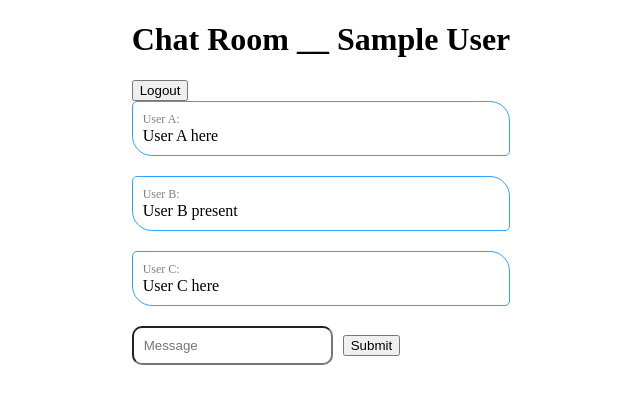
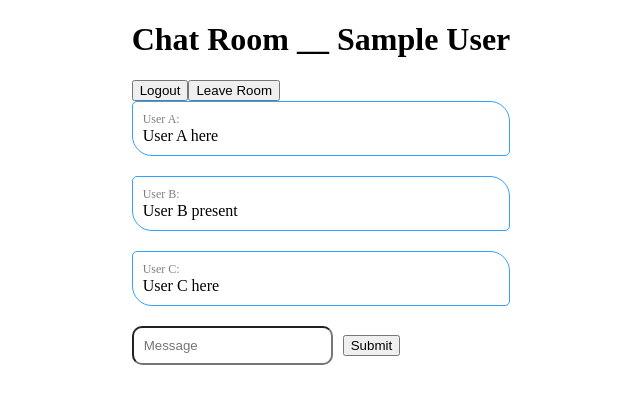
Before and after one commit to Hamzah-Ahmad/MERN_Chat, a React (Create React App) app in the folder frontend/: page /chat/1 in a window 1280 px wide. Before the commit this address led to /. Shown: the top 404 px of the page, without its empty margins (319-959 px from the left). Built offline with nearby package versions, Linux system fonts and the light colour scheme; no server answers; sample sign-in values are in the browser's storage.

Commit message:
Basic functionality complete

```diff
--- a/frontend/src/App.js
+++ b/frontend/src/App.js
@@ -1,11 +1,12 @@
 /* eslint-disable */
 import axios from "axios";
 import React, { useEffect, useContext } from "react";
-import { BrowserRouter as Router, Route } from "react-router-dom";
+import { BrowserRouter as Router, Route, withRouter } from "react-router-dom";
 
 import "./App.css";
 import AuthScreen from "./screens/Auth/AuthScreen";
-import Homescreen from "./screens/Homescreen";
+import HomeScreen from "./screens/HomeScreen";
+import ChatScreen from "./screens/ChatScreen";
 
 import { AuthContext } from "./context/AuthContext";
 import ProtectedRoute from "./components/ProtectedRoute";
@@ -23,15 +24,17 @@ function App(props) {
     const storedData = JSON.parse(localStorage.getItem("userData"));
     if (storedData && storedData.token) {
       loginFunc(storedData.token, storedData.user);
+      props.history.replace(props.location.pathname);
     }
   }, []);
 
   return (
     <div className="App">
-      <ProtectedRoute exact path="/" component={Homescreen} />
       <Route exact path="/auth" component={AuthScreen} />
+      <ProtectedRoute exact path="/" component={HomeScreen} />
+      <ProtectedRoute exact path="/chat/:room" component={ChatScreen} />
     </div>
   );
 }
 
-export default App;
+export default withRouter(App);
--- a/frontend/src/components/ProtectedRoute.js
+++ b/frontend/src/components/ProtectedRoute.js
@@ -4,7 +4,7 @@ import { AuthContext } from "../context/AuthContext";
 
 const ProtectedRoute = ({ component: Component, ...rest }) => {
   const { isLoggedIn } = useContext(AuthContext);
-
+  // console.log(isLoggedIn);
   return (
     <Route
       {...rest}
--- a/frontend/src/context/AuthContext.js
+++ b/frontend/src/context/AuthContext.js
@@ -1,5 +1,6 @@
+/* eslint-disable */
+
 import React, { useState, createContext } from "react";
-import { withRouter } from "react-router-dom";
 
 export const AuthContext = createContext();
 
@@ -16,7 +17,7 @@ const AuthContextProvider = (props) => {
       "userData",
       JSON.stringify({ user: userArg, token: tokenArg })
     );
-    props.history.push("/"); //AuthContext Provider is getting history in props becasue we used withContext whjile exporting it. We also had to wrap the AuthContextProvider tags with BrowserRouter tags to allow withContext to be used AuthContexxtProvider.And AuthContextProvider wrapped the root App in index.js so that we could access AuthContext in the main root App. We did this because we need to run the login func in the root level on each refresh
+    // props.history.push("/"); //AuthContext Provider is getting history in props becasue we used withContext while exporting it. We also had to wrap the AuthContextProvider tags with BrowserRouter tags to allow withContext to be used AuthContexxtProvider.And AuthContextProvider wrapped the root App in index.js so that we could access AuthContext in the main root App. We did this because we need to run the login func in the root level on each refresh
   };
 
   const logoutFunc = () => {
@@ -24,7 +25,7 @@ const AuthContextProvider = (props) => {
     setToken("");
     setUser("");
     localStorage.removeItem("userData");
-    props.history.push("/auth");
+    // props.history.push("/auth"); //We don't need this, since protectedRoute automatically pushes us to main screen on logout because the authState isLoggedIn is set to false
   };
   // console.log(props);
   return (
@@ -36,4 +37,4 @@ const AuthContextProvider = (props) => {
   );
 };
 
-export default withRouter(AuthContextProvider);
+export default AuthContextProvider;
--- a/frontend/src/screens/Auth/AuthScreen.js
+++ b/frontend/src/screens/Auth/AuthScreen.js
@@ -1,12 +1,14 @@
+/* eslint-disable */
+
 import React from "react";
 import Login from "./Login";
 import Register from "./Register";
 
-const AuthScreen = () => {
+const AuthScreen = ({ history }) => {
   return (
     <div style={{ display: "flex", justifyContent: "space-around" }}>
-      <Register />
-      <Login />
+      <Register history={history} />
+      <Login history={history} />
     </div>
   );
 };
--- a/frontend/src/screens/Auth/Login.js
+++ b/frontend/src/screens/Auth/Login.js
@@ -1,9 +1,9 @@
 /* eslint-disable */
 
-import React, { useState, useContext } from "react";
+import React, { useState, useContext, useEffect } from "react";
 import axios from "axios";
 import { AuthContext } from "../../context/AuthContext";
-const Login = () => {
+const Login = ({ history }) => {
   const [error, setError] = useState("");
   const [email, setEmail] = useState("Hamzah@email.com");
   const [password, setPassword] = useState("12345");
@@ -25,6 +25,7 @@ const Login = () => {
       .then((res) => {
         // console.log(res.data);
         loginFunc(res.data.token, res.data.user);
+        history.push("/");
       })
       .catch((err) => {
         console.log(err);
@@ -34,6 +35,12 @@ const Login = () => {
     // setEmail("");
     // setPassword("");
   };
+
+  useEffect(() => {
+    if (isLoggedIn) {
+      history.push("/");
+    }
+  }, []);
   return (
     <div>
       <h1>Login</h1>
--- a/frontend/src/screens/Auth/Register.js
+++ b/frontend/src/screens/Auth/Register.js
@@ -1,10 +1,10 @@
 /* eslint-disable */
 
-import React, { useState, useContext } from "react";
+import React, { useState, useContext, useEffect } from "react";
 import axios from "axios";
 import { AuthContext } from "../../context/AuthContext";
 
-const Register = () => {
+const Register = ({ history }) => {
   const [name, setName] = useState("Hamzah");
   const [error, setError] = useState("");
   const [email, setEmail] = useState("Hamzah@email.com");
@@ -28,6 +28,7 @@ const Register = () => {
       .then((res) => {
         console.log(res);
         loginFunc(res.data.token, res.data.user);
+        history.push("/");
       })
       .catch((err) => {
         // console.log(body);
@@ -38,6 +39,11 @@ const Register = () => {
     // setEmail("");
     // setPassword("");
   };
+  useEffect(() => {
+    if (isLoggedIn) {
+      history.push("/");
+    }
+  }, []);
   return (
     <div>
       <h1>Register</h1>
--- /dev/null
+++ b/frontend/src/screens/ChatScreen.js
@@ -0,0 +1,92 @@
+/* eslint-disable */
+import React, { useContext, useState, useEffect } from "react";
+import io from "socket.io-client";
+const socket = io("http://localhost:5000");
+import { AuthContext } from "../context/AuthContext";
+import ChatBubble from "../components/ChatBubble";
+
+const ChatScreen = (props) => {
+  const { isLoggedIn, token, user, loginFunc, logoutFunc } = useContext(
+    AuthContext
+  );
+  const [message, setMessage] = useState("");
+  const room = props.match.params.room;
+
+  const submitHandler = (e) => {
+    e.preventDefault();
+    socket.emit("message", { user, message, room });
+    setMessage("");
+  };
+  const [messages, setMessages] = useState([
+    { user: { name: "User A" }, message: "User A here" },
+    { user: { name: "User B" }, message: "User B present" },
+    { user: { name: "User C" }, message: "User C here" },
+  ]);
+
+  const leaveRoom = () => {
+    socket.emit("leaveRoom", room);
+    props.history.push("/");
+  };
+  useEffect(() => {
+    // console.log(room);
+    let mounted = true;
+    socket.emit("joinRoom", { user, room });
+    socket.on("message", (message) => {
+      setMessages((messages) => [
+        ...messages,
+        { user: message.user, message: message.message },
+      ]);
+    });
+    socket.on("welcomeUser", (msg) => console.log(msg));
+    return () => {
+      socket.emit("leaveRoom", room);
+      mounted = false;
+    };
+  }, []);
+
+  // useEffect(() => console.log(props));
+
+  // useEffect(() => {
+  //   socket.emit("joinRoom", room);
+  // }, [room]);
+
+  return (
+    <div>
+      <h1>Chat Room __ {user.name}</h1>
+      <button onClick={logoutFunc}>Logout</button>
+      <button onClick={leaveRoom}>Leave Room</button>
+      {messages.map((msg) => (
+        <ChatBubble
+          key={Math.random()}
+          user={msg.user.name}
+          message={msg.message}
+        />
+      ))}
+      <form onSubmit={submitHandler}>
+        <input
+          type="text"
+          value={message}
+          onChange={(e) => setMessage(e.target.value)}
+          placeholder="Message"
+          style={styles.input}
+        />
+        <button style={styles.button}>Submit</button>
+      </form>
+    </div>
+  );
+};
+
+const styles = {
+  button: {},
+  input: {
+    padding: 10,
+    marginRight: 10,
+    borderRadius: 10,
+  },
+  ul: {
+    listStyle: "none",
+    padding: 0,
+  },
+};
+
+export default ChatScreen;
--- a/frontend/src/screens/Homescreen.js
+++ b/frontend/src/screens/Homescreen.js
@@ -1,75 +1,40 @@
 /* eslint-disable */
-import React, { useContext, useState, useEffect } from "react";
-import io from "socket.io-client";
-const socket = io("http://localhost:5000");
+
+import React, { useState, useContext } from "react";
+import ChatScreen from "./ChatScreen";
 import { AuthContext } from "../context/AuthContext";
-import ChatBubble from "../components/ChatBubble";
 
-const Homescreen = () => {
+const HomeScreen = (props) => {
   const { isLoggedIn, token, user, loginFunc, logoutFunc } = useContext(
     AuthContext
   );
-  const [message, setMessage] = useState("");
-  const submitHandler = (e) => {
-    e.preventDefault();
-    socket.emit("message", { user, message });
-    setMessage("");
+  const [room, setRoom] = useState("General");
+  const handleChange = (e) => {
+    setRoom(e.target.value);
   };
-  const [fakeMsgs, setFakeMsgs] = useState([
-    { user: { name: "User A" }, message: "User A here" },
-    { user: { name: "User B" }, message: "User B present" },
-    { user: { name: "User C" }, message: "User C here" },
-  ]);
-  useEffect(() => {
-    console.log("useEffect");
-    let mounted = true;
-    socket.on("message", (message) => {
-      console.log("Client method ran");
-      setFakeMsgs((fakeMsgs) => [
-        ...fakeMsgs,
-        { user: message.user, message: message.message },
-      ]);
-    });
+  const enterRoom = () => {
+    props.history.push(`chat/${room}`);
+  };
 
-    return () => (mounted = false);
-  }, []);
-
+  // useEffect(() => console.log(room));
   return (
     <div>
-      <h1>Chat Room __ {user.name}</h1>
+      Home Screen _ {user.name}
       <button onClick={logoutFunc}>Logout</button>
-      {fakeMsgs.map((msg) => (
-        <ChatBubble
-          key={Math.random()}
-          user={msg.user.name}
-          message={msg.message}
-        />
-      ))}
-      <form onSubmit={submitHandler}>
-        <input
-          type="text"
-          value={message}
-          onChange={(e) => setMessage(e.target.value)}
-          placeholder="Message"
-          style={styles.input}
-        />
-        <button style={styles.button}>Submit</button>
+      <form>
+        <label>
+          Rooms:
+          <select value={room} onChange={handleChange}>
+            <option value="General">General</option>
+            <option value="Programming">Programming</option>
+            <option value="Video Games">Video Games</option>
+            <option value="Music">Music</option>
+          </select>
+        </label>
       </form>
+      <button onClick={enterRoom}>Enter Room</button>
     </div>
   );
 };
 
-const styles = {
-  button: {},
-  input: {
-    padding: 10,
-    marginRight: 10,
-    borderRadius: 10,
-  },
-  ul: {
-    listStyle: "none",
-    padding: 0,
-  },
-};
-
-export default Homescreen;
+export default HomeScreen;
```
Also changed, not shown: 2 other files (tests, documents, lock files or other folders).
